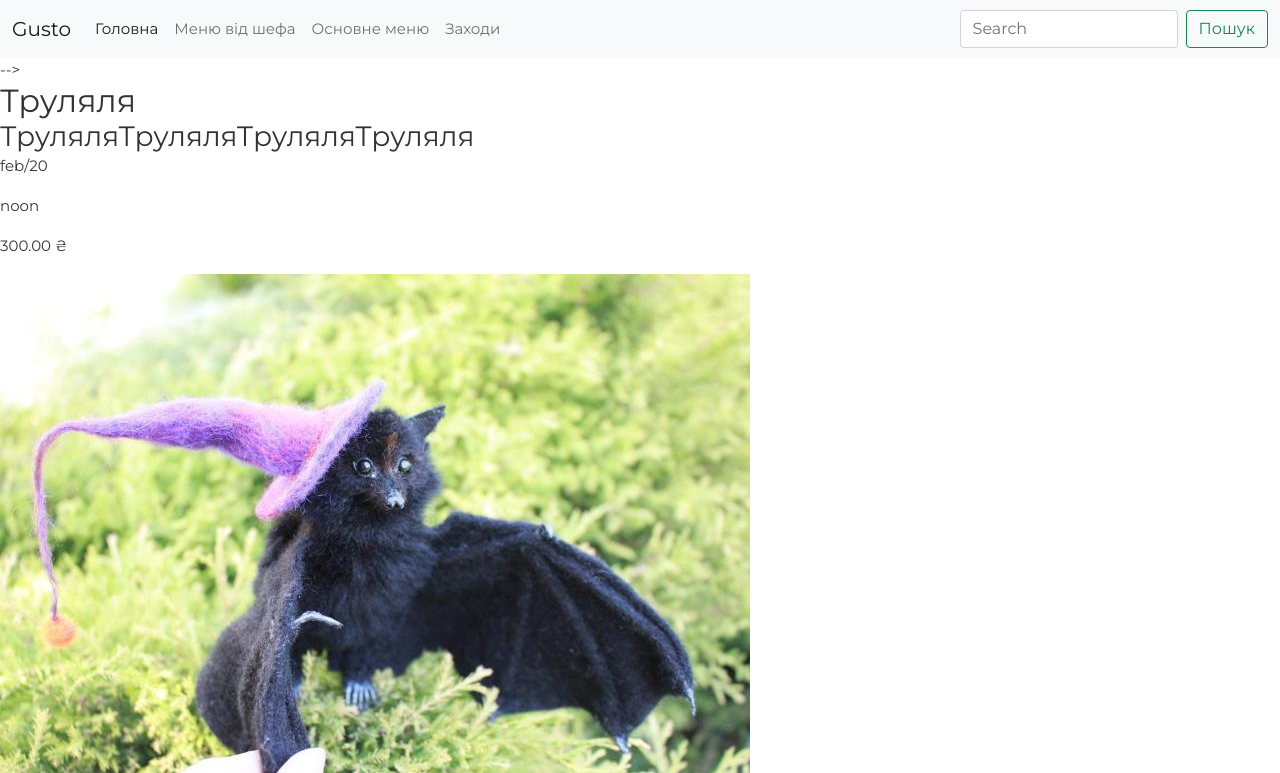
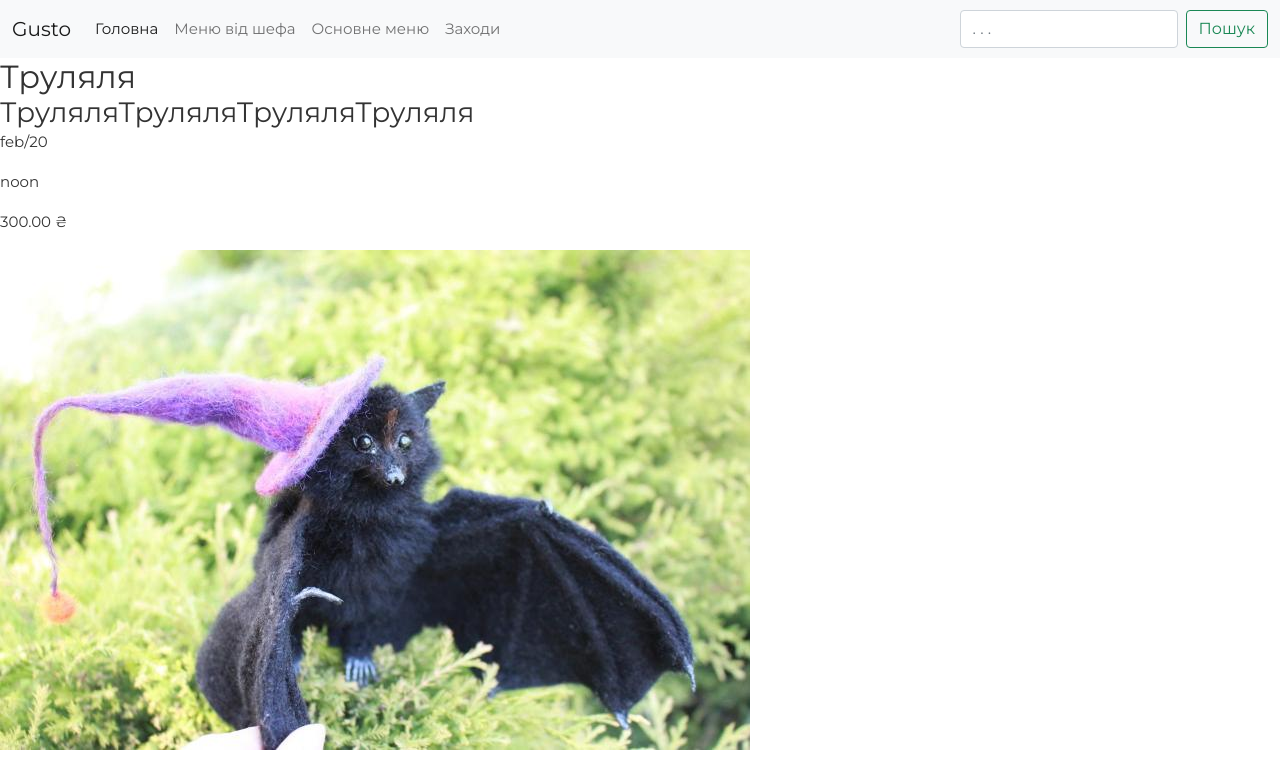
Before and after one commit to project11e/gustoPython, a Django app: page /events/1 in a window 1280 px wide. Shown: the top 773 px of the page. Run offline with Django 3.2, Linux system fonts and the light colour scheme; data comes from the database, SQL or seed files in the repository; parts of the project's set-up code (start-up, migrations or seed data) failed here and were passed over; some libraries are stand-ins or nearby versions.

Commit message:
Update base.html

```diff
--- a/templates/base.html
+++ b/templates/base.html
@@ -46,12 +46,12 @@
             </li>
           </ul>
           <form class="d-flex">
-            <input class="form-control me-2" type="search" placeholder="Search" aria-label="Search">
+            <input class="form-control me-2" type="search" placeholder=". . ." aria-label=". . .">
             <button class="btn btn-outline-success" type="submit">Пошук</button>
           </form>
         </div>
       </div>
-    </nav> -->
+    </nav>
 
     {% block content %}
     {% endblock %}
```
